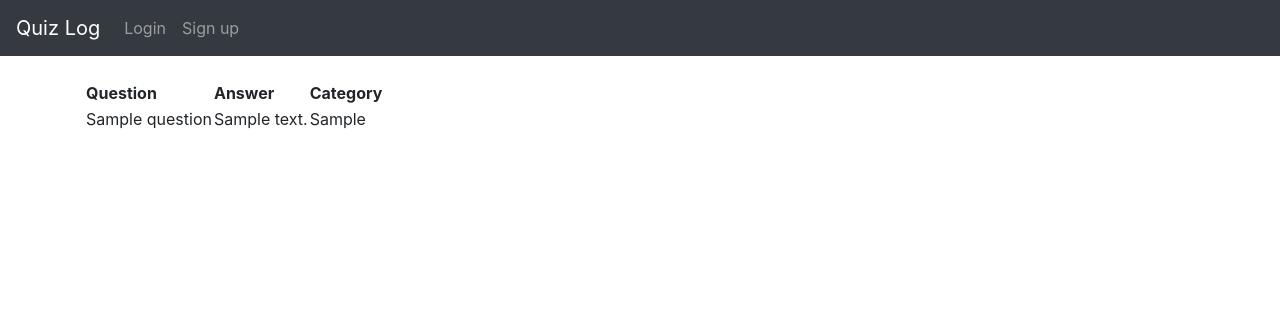
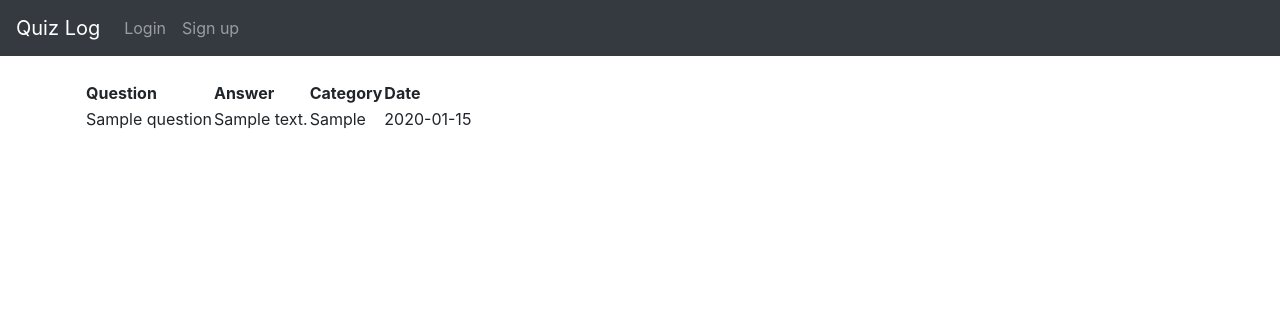
Before and after one commit to lauripalonen/tietovisatietokanta, a Flask app: template application/templates/questions/all.html in a window 1280 px wide. Shown: the top 316 px of the page. Run offline with Flask 2, Linux system fonts and the light colour scheme; the template is opened without the code that fills it: values that come from a table or form of the project are taken from there, others are empty; tables that the repository leaves empty hold one stand-in row (values such as "Sample post"); some libraries are stand-ins or nearby versions.

Commit message:
order questions by date when viewing all

```diff
--- a/application/questions/views.py
+++ b/application/questions/views.py
@@ -26,7 +26,7 @@ def questions_index():
 @app.route("/questions/all/", methods=["GET"])
 @login_required(role="ADMIN")
 def questions_all():
-    questions = Question.query.all().order_by(Question.quiz_date.desc())
+    questions = Question.query.order_by(Question.quiz_date.desc()).all()
     return render_template("questions/all.html", questions=questions)
 
 
--- a/application/templates/questions/all.html
+++ b/application/templates/questions/all.html
@@ -6,12 +6,14 @@
       <td><strong>Question</strong></td>
       <td><strong>Answer</strong></td>
       <td><strong>Category</strong></td>
+      <td><strong>Date</strong></td>
     </tr>
     {% for question in questions %}
     <tr>
       <td>{{ question.question }}</td>
       <td>{{ question.answer }}</td>
       <td>{{ question.category }}</td>
+      <td>{{ question.quiz_date }}</td>
     </tr>
     {% endfor %}
   </table>
```
